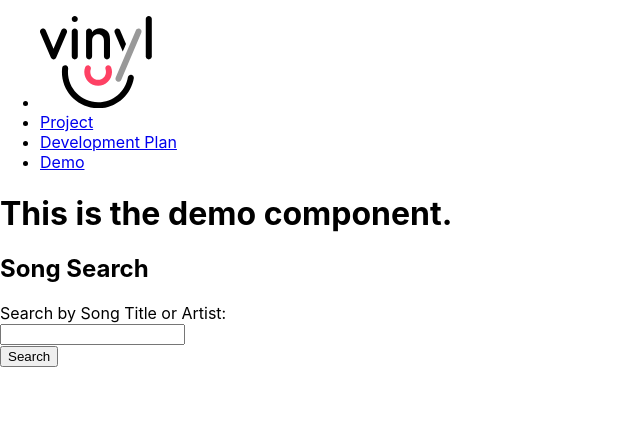
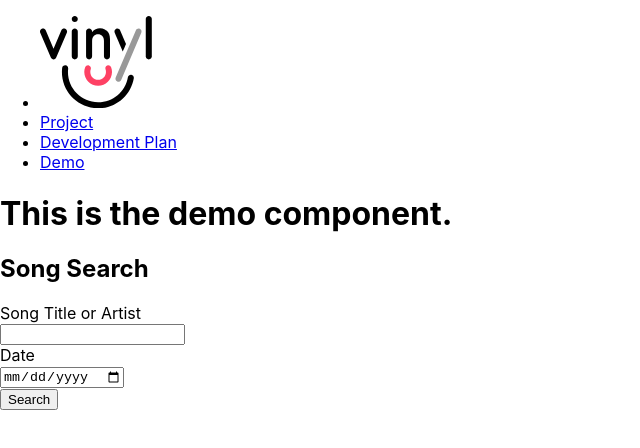
Before and after one commit to rpairitz/vinyl, a React (Create React App) app: page /demo in a window 1280 px wide. Shown: the top 448 px of the page, without its empty margins (0-640 px from the left). Built offline with nearby package versions, Linux system fonts and the light colour scheme.

Commit message:
revert those changes; not working & lower priority

```diff
--- a/src/Components/Home/SearchForm.js
+++ b/src/Components/Home/SearchForm.js
@@ -1,20 +1,31 @@
 // stateless child component
-// TODO: set input values
-const SearchForm = ({ searchString, onChange, onSubmit }) => {
+const SearchForm = ({ searchSong, onChange, onSubmit }) => {
     return (
         <div>
             <h2>Song Search</h2>
             <form onSubmit={onSubmit} autoComplete="off">
                 <div className="form-group">
-                    <label>Search by Song Title or Artist: </label>
+                    <label>Song Title or Artist</label>
                     <br />
                     <input
                         type="text"
                         className="form-control"
                         id="search-string-input"
-                        value={searchString}
+                        value={searchSong.string}
                         onChange={onChange}
                         name="string"
+                    />
+                </div>
+                <div className="form-group">
+                    <label>Date</label>
+                    <br />
+                    <input
+                        type="date"
+                        className="form-control"
+                        id="search-date-input"
+                        value={searchSong.date}
+                        onChange={onChange}
+                        name="date"
                     />
                 </div>
                 <div className="form-group">
--- a/src/Components/Home/SearchList.js
+++ b/src/Components/Home/SearchList.js
@@ -6,7 +6,10 @@ import {searchSongs} from '../../Services/SongService.js';
 const SearchList = () => {
     // variables in the state to hold data
     const [songs, setSongs] = useState([]) // initial state: empty song list
-    const [searchString, setSearchString] = useState(""); // just for holding form data to be submitted for search
+    const [searchSong, setSearchSong] = useState({
+        string: "",
+        date: ""
+    }); // just for holding form data to be submitted for search
 
     // flag in the state to watch for add updates
     const [search, setSearch] = useState(false) // search is initially false
@@ -16,18 +19,18 @@ const SearchList = () => {
 
     // when the user changes the state var flag (i.e. onSubmit), useEffect
     useEffect(() => {
-        if (searchString && search) {
+        if (searchSong && search) {
             // TODO: make search call using SearchService GET method to update songs state array
             // TODO: setSearch(false);
             // look at lecture 14 MainList.js and LearnService.js
             // e.g.
-            searchSongs(searchString).then((songList) => {
+            searchSongs(searchSong).then((songList) => {
                 setSearch(false); // revert state var
                 // render the resulting list of songs from the axios request (i.e. the updated state)
                 setSongs(songList)
             })
         }
-    }, [songs,searchString,search]); // dependency array (songs, search) triggers useEffect on change
+    }, [songs,searchSong,search]); // dependency array (songs, search) triggers useEffect on change
 
     // trigger useEffect to update state with resulting song list on form submission
     const onSubmitHandler = (e) => {
@@ -46,21 +49,21 @@ const SearchList = () => {
         const { name, value: newValue} = e.target;
         console.log(newValue);
 
-        setSearchString({
-            ...searchString,
+        setSearchSong({
+            ...searchSong,
             [name]: newValue
         });
-        //setSearchString(e.target.value); // old
+        //setSearchSong(e.target.value); // old
     };
 
     return (
         <div>
             <SearchForm
-                searchString={searchString}
+                searchSong={searchSong}
                 onChange={onChangeHandler}
                 onSubmit={onSubmitHandler}
             />
-            {/* display each result */}
+            {/* TODO: display each result */}
             {songs.length > 0 && (
 		<ul>
 			{songs.map((song) => (
--- a/src/Services/SongService.js
+++ b/src/Services/SongService.js
@@ -4,12 +4,11 @@ import * as Env from "../environments";
 // TODO: define const API_PATH var to hold abs path for the php file
 const API_PATH = Env.API_PATH;
 
-// TODO: break into two functions: one for song title/artist, one for date
 // would need to also break up in SearchForm.js and SearchList.js
-export const searchSongs = (searchString) => {
-   // register axios with onSubmit event to search the db
+export const searchSongs = (searchSong) => {
+    // register axios with onSubmit event to search the db
    // format params to JSON object to be sent using axios and received by PHP in proper format for decoding
-   return axios.get(API_PATH, {params: {string: searchString}}).then((response) => {
+   return axios.get(API_PATH, {params: {string: searchSong.string}}).then((response) => {
        console.log(response);
        return response.data;
    })
```
